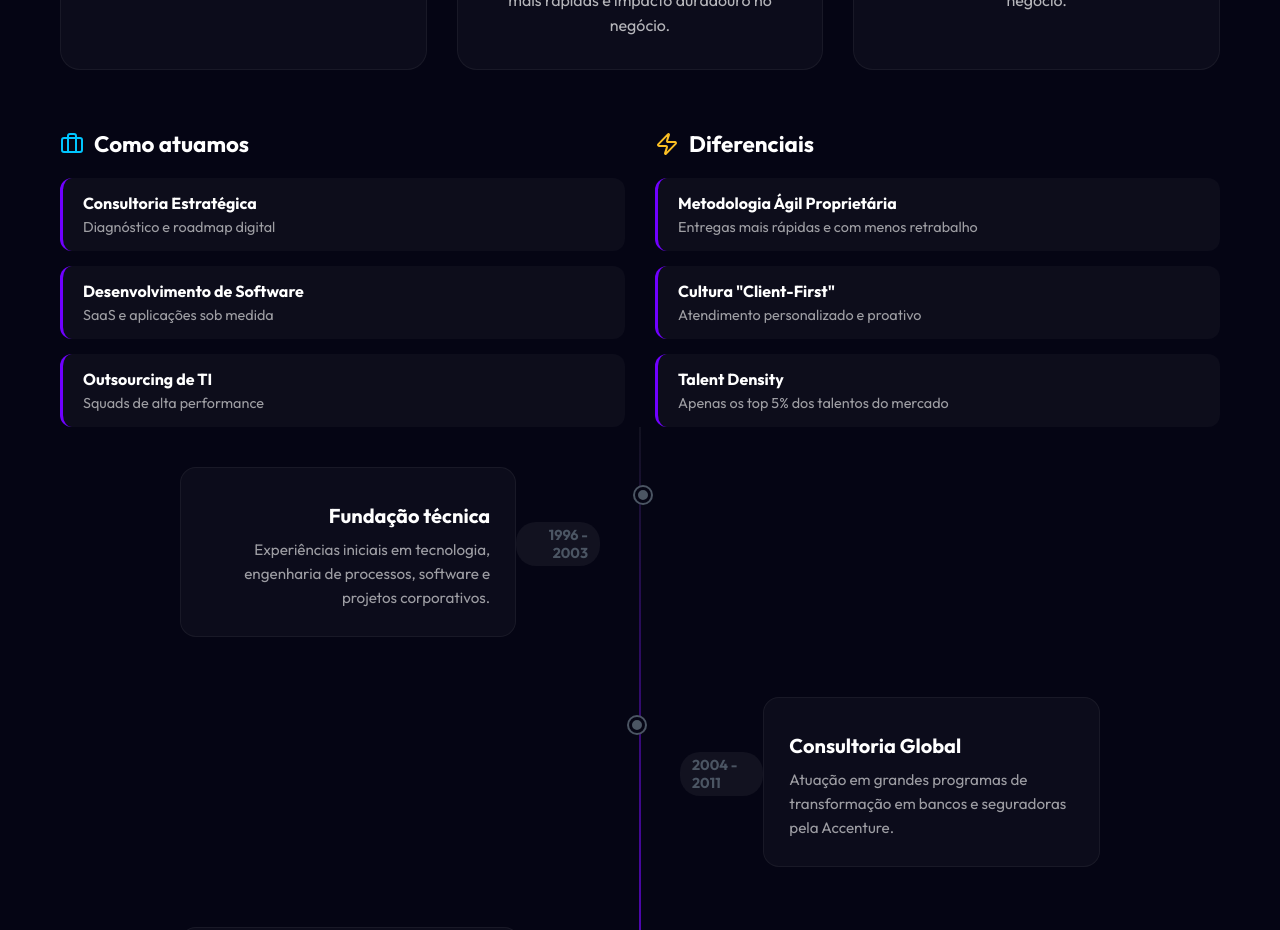
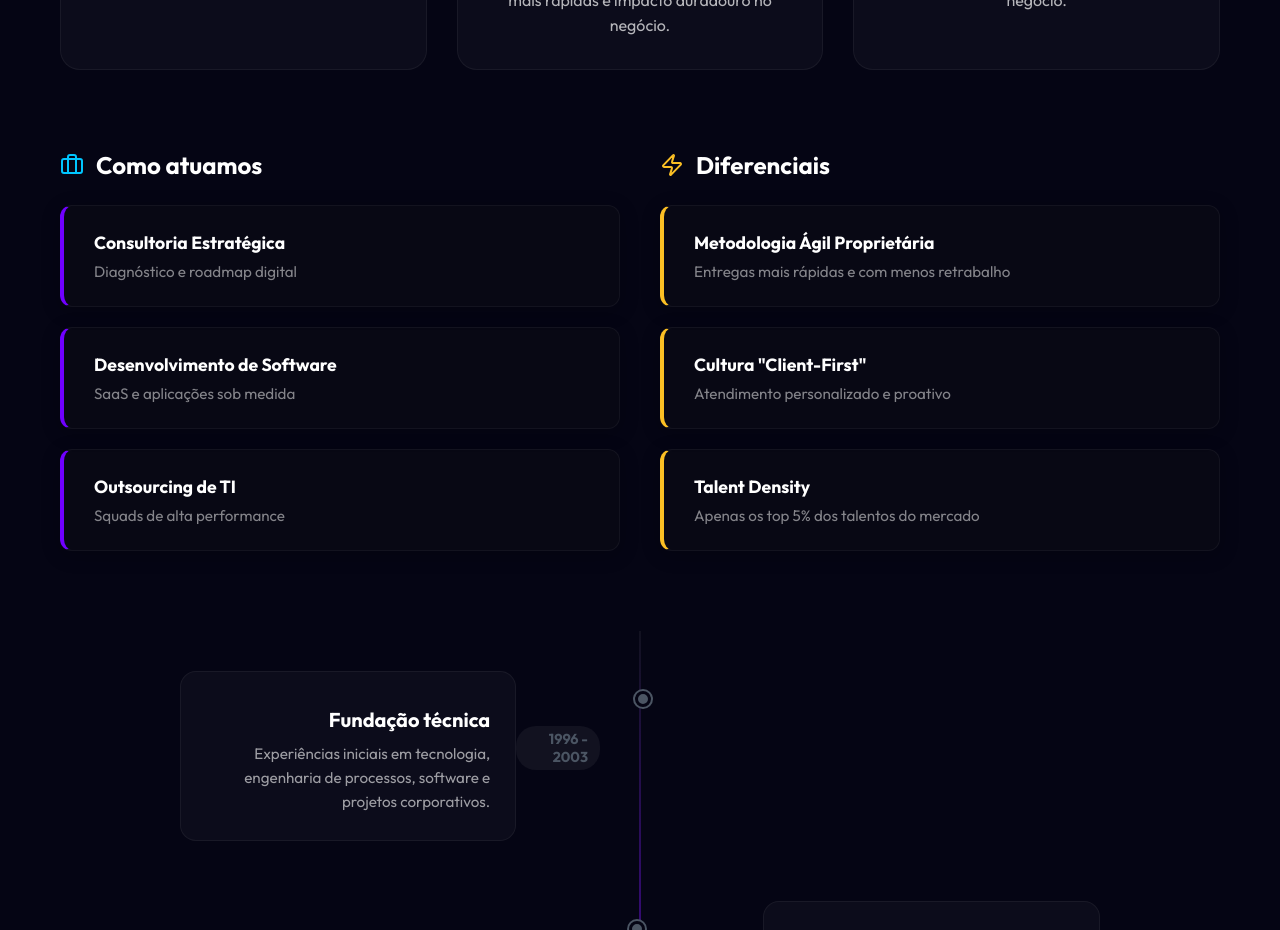
Before and after one commit to astoraoliveira-alt/onboarding, a React (Vite) app: page / in a window 1280 px wide. Shown: the part 2860-3790 px from the top of the page. Built offline with nearby package versions, Linux system fonts and the light colour scheme.

Commit message:
content: Atualizada estrutura de 'Como Atuamos' e 'Diferenciais' para espelhar referência visual

```diff
--- a/src/components/BusinessContext.jsx
+++ b/src/components/BusinessContext.jsx
@@ -29,7 +29,7 @@ const BusinessContext = () => {
                 </div>
             </div>
 
-            {/* Business Model */}
+            {/* Business Model (REMODELADO COMO NA IMAGEM) */}
             <div className="business-model-grid">
                 <div className="bm-col">
                     <h3><Briefcase color="#00c6ff" /> Como atuamos</h3>
@@ -48,7 +48,7 @@ const BusinessContext = () => {
                         </div>
                     </div>
                 </div>
-                <div className="bm-col">
+                <div className="bm-col diferenciais">
                     <h3><Zap color="#fbbf24" /> Diferenciais</h3>
                     <div className="bm-list">
                         <div className="bm-item">
--- a/src/components/StrategicSections.css
+++ b/src/components/StrategicSections.css
@@ -27,6 +27,7 @@
 }
 
 /* === Business Context - Vertical Timeline === */
+/* ... (Timeline Styles - Mantidos iguais) ... */
 .history-timeline {
     position: relative;
     padding: 40px 0;
@@ -34,7 +35,6 @@
     margin: 0 auto;
 }
 
-/* Linha Central */
 .timeline-track {
     position: absolute;
     top: 0;
@@ -50,7 +50,6 @@
     display: flex;
     flex-direction: column;
     gap: 0;
-    /* Gap zerado, controlado por margin nos items */
     position: relative;
     z-index: 1;
 }
@@ -65,50 +64,38 @@
     margin-bottom: 60px;
 }
 
-/* Eventos Ímpares (Esquerda) */
 .t-event:nth-child(odd) {
     align-self: flex-start;
     text-align: right;
     flex-direction: row-reverse;
-    /* Conteudo | Dot | Linha */
 }
 
-/* Eventos Pares (Direita) */
 .t-event:nth-child(even) {
     align-self: flex-end;
     text-align: left;
     flex-direction: row;
-    /* Linha | Dot | Conteudo */
 }
 
-/* Ponto Central */
 .t-dot {
     position: absolute;
     width: 16px;
-    /* Tamanho normal */
     height: 16px;
     background: #4b5563;
     border-radius: 50%;
     border: 3px solid var(--bg-dark);
-    /* Borda para separar da linha */
     box-shadow: 0 0 0 2px #4b5563;
-    /* Ring externo */
     z-index: 2;
     top: 20px;
-    /* Alinhado com o topo do card/ano */
 }
 
-/* Posicionamento do Ponto */
 .t-event:nth-child(odd) .t-dot {
     right: -11px;
-    /* (width + border)/2 */
 }
 
 .t-event:nth-child(even) .t-dot {
     left: -11px;
 }
 
-/* Conteúdo do Evento */
 .t-content {
     background: rgba(255, 255, 255, 0.03);
     padding: 25px;
@@ -146,8 +133,6 @@
     line-height: 1.6;
 }
 
-
-/* DESTAQUE 2025/2026 */
 .t-event.highlight .t-year {
     background: #7000ff;
     color: #fff;
@@ -178,7 +163,6 @@
     color: #00c6ff;
 }
 
-/* Responsivo Mobile (< 768px) -> Linha à esquerda */
 @media (max-width: 768px) {
     .timeline-track {
         left: 20px;
@@ -200,17 +184,14 @@
         text-align: left;
     }
 
-    /* Reposiciona Dots para esquerda */
     .t-event:nth-child(odd) .t-dot,
     .t-event:nth-child(even) .t-dot {
         left: 11px;
-        /* Ajuste fino baseado na linha em left: 20px */
         right: auto;
     }
 
     .t-dot {
         top: 0;
-        /* Alinha com o inicio */
     }
 
     .t-year {
@@ -219,50 +200,91 @@
 }
 
 
-/* === Business Model === */
+/* === Business Model REWORKED === */
 .business-model-grid {
     display: grid;
     grid-template-columns: repeat(2, 1fr);
-    gap: 30px;
-    margin-top: 60px;
+    gap: 40px;
+    /* Mais espaço entre colunas */
+    margin-top: 80px;
+    margin-bottom: 80px;
 }
 
 .bm-col h3 {
-    font-size: 1.4rem;
+    font-size: 1.5rem;
     color: white;
-    margin-bottom: 20px;
+    margin-bottom: 25px;
     display: flex;
     align-items: center;
-    gap: 10px;
+    gap: 12px;
+    font-weight: 700;
 }
 
 .bm-list {
     display: flex;
     flex-direction: column;
-    gap: 15px;
+    gap: 20px;
 }
 
+/* Novo Estilo de Card: Fundo escuro sólido/translucido, Borda esquerda colorida, Glow sutil */
 .bm-item {
-    background: rgba(255, 255, 255, 0.03);
-    padding: 15px 20px;
+    background: rgba(10, 10, 20, 0.6);
+    /* Mais escuro */
+    padding: 25px 30px;
     border-radius: 12px;
-    border-left: 3px solid #7000ff;
+    /* Cantos arredondados, mas não muito */
+    border-left: 4px solid #7000ff;
+    /* Borda grossa à esquerda */
+    border-top: 1px solid rgba(255, 255, 255, 0.05);
+    border-right: 1px solid rgba(255, 255, 255, 0.05);
+    border-bottom: 1px solid rgba(255, 255, 255, 0.05);
     display: flex;
     flex-direction: column;
-    gap: 5px;
+    gap: 8px;
+    transition: all 0.3s ease;
+    cursor: default;
+    box-shadow: 0 4px 20px rgba(0, 0, 0, 0.2);
+}
+
+.bm-item:hover {
+    transform: translateX(5px);
+    background: rgba(20, 20, 35, 0.8);
+    box-shadow: 0 4px 25px rgba(0, 0, 0, 0.4);
+}
+
+/* Variante para Diferenciais (Amarelo/Roxo) */
+.bm-col.diferenciais .bm-item {
+    border-left-color: #fbbf24;
+    /* Amarelo/Dourado */
+}
+
+/* Variante Hover Glow baseado na cor */
+.bm-col:not(.diferenciais) .bm-item:hover {
+    box-shadow: -5px 5px 20px rgba(112, 0, 255, 0.15);
+}
+
+.bm-col.diferenciais .bm-item:hover {
+    box-shadow: -5px 5px 20px rgba(251, 191, 36, 0.15);
 }
 
 .bm-item strong {
     color: #fff;
+    font-size: 1.1rem;
+    font-weight: 700;
+    display: block;
 }
 
 .bm-item span {
-    font-size: 0.9rem;
-    color: rgba(255, 255, 255, 0.6);
+    font-size: 0.95rem;
+    color: rgba(255, 255, 255, 0.5);
+    /* Texto secundário mais apagado */
+    font-weight: 400;
 }
 
-/* === Role Expectations Styles === */
-/* Mantendo estilos anteriores intactos... */
+
+/* === Career Styles === */
+/* ... Mantendo estilos anteriores ... */
+/* (Copiando e colando estilos Career e Role Expectations para não perder) */
 .tabs-container {
     display: flex;
     justify-content: center;
@@ -353,8 +375,6 @@
     margin-top: 3px;
 }
 
-/* === Career Styles === */
-/* ... Career styles from previous steps (Track Labels, Time Badge, etc) ... */
 .career-path-container {
     display: flex;
     flex-direction: column;
@@ -525,7 +545,6 @@
     border-left-color: #fbbf24;
 }
 
-/* Mission / Vision styles */
 .mission-vision-grid {
     display: grid;
     grid-template-columns: repeat(auto-fit, minmax(300px, 1fr));
@@ -570,7 +589,6 @@
     line-height: 1.6;
 }
 
-/* Incentives Grid */
 .incentives-grid {
     display: grid;
     grid-template-columns: repeat(auto-fit, minmax(280px, 1fr));
```
